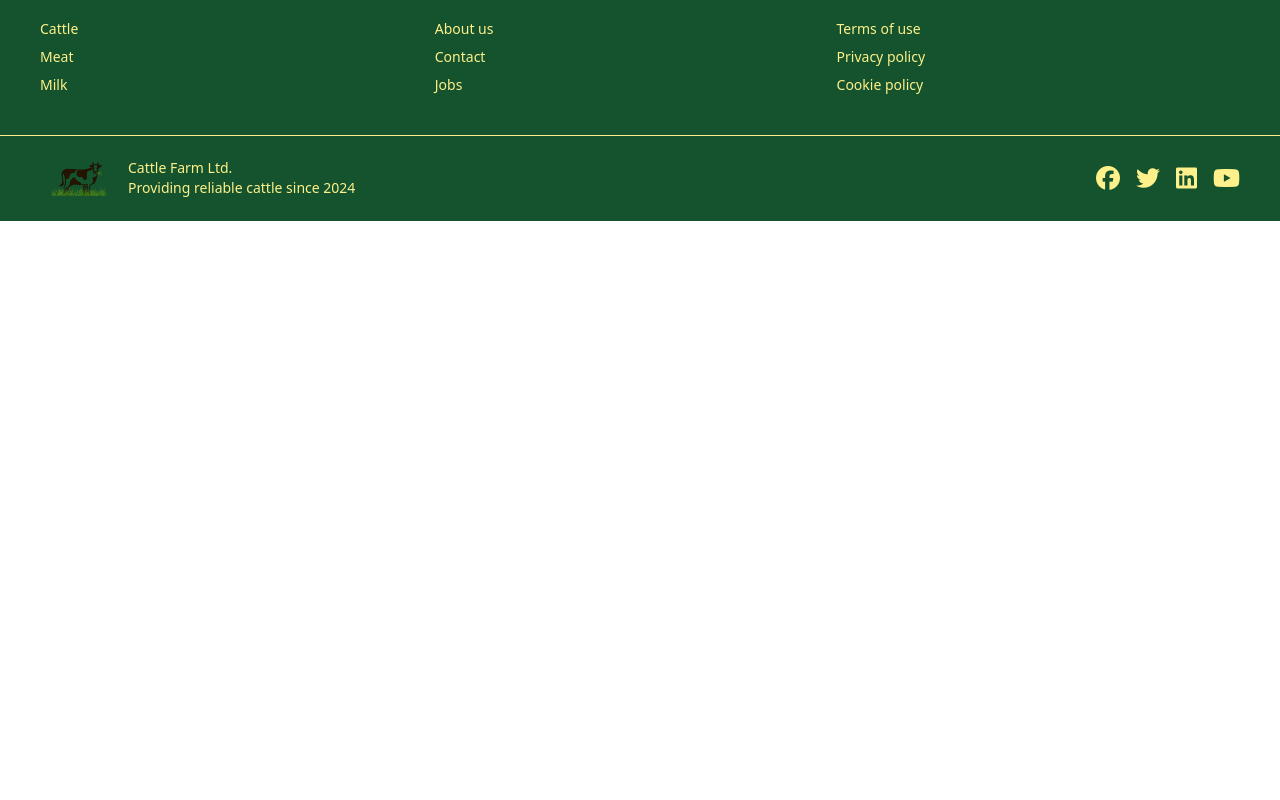
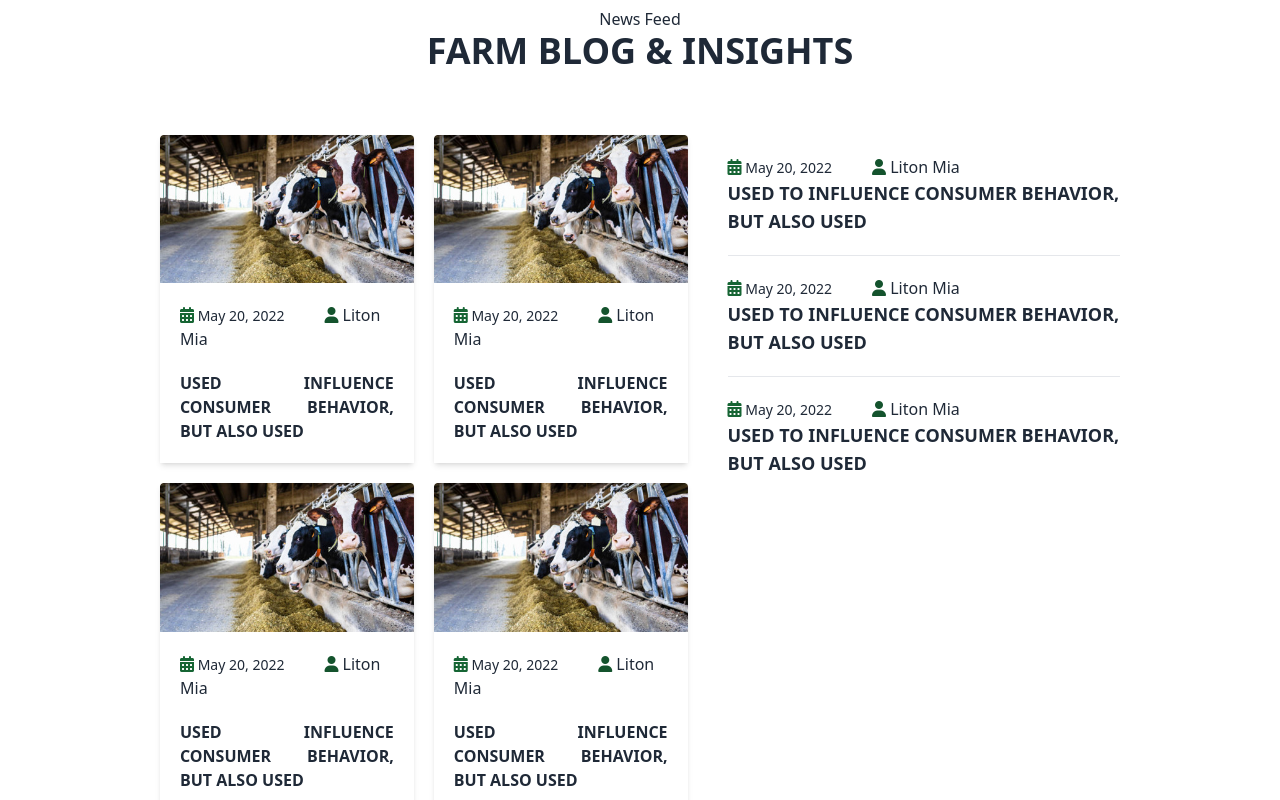
Before and after one commit to liton61/cattle-farm-client, a React (Vite) app: page / in a window 1280 px wide. Shown: the part 5480-6280 px from the top of the page. Before the commit the page ends 5701 px from the top, so only its background shows below. Built offline with nearby package versions, Linux system fonts and the light colour scheme; no server answers.

Commit message:
news feed section added

```diff
--- /dev/null
+++ b/src/components/NewsFeed/NewsFeed.jsx
@@ -0,0 +1,73 @@
+/* eslint-disable react/no-unescaped-entities */
+import news1 from '../../assets/news-01.jpg';
+
+const NewsFeed = () => {
+    return (
+        <div className="lg:w-3/4 mx-auto lg:px-0 px-5 py-16">
+            <h5 className='text-center font-medium'>News Feed</h5>
+            <h1 className='text-4xl font-bold text-center mb-16'>FARM BLOG & INSIGHTS</h1>
+            <div className="lg:flex">
+                <div className="lg:w-3/4 w-full grid grid-cols-1 md:grid-cols-2 lg:grid-cols-2 gap-5">
+                    <div className='shadow-md'>
+                        <img src={news1} alt="" />
+                        <div className='p-5'>
+                            <i className="fa-solid fa-calendar-days text-green-800"></i><span className='text-sm font-medium mr-10'> May 20, 2022</span>
+                            <i className="fa-solid fa-user text-green-900"></i>
+                            <span className='font-medium'> Liton Mia</span>
+                            <h1 className='text-md font-bold pt-5 text-justify'>USED INFLUENCE CONSUMER BEHAVIOR, BUT ALSO USED</h1>
+                        </div>
+                    </div>
+                    <div className='shadow-md'>
+                        <img src={news1} alt="" />
+                        <div className='p-5'>
+                            <i className="fa-solid fa-calendar-days text-green-800"></i><span className='text-sm font-medium mr-10'> May 20, 2022</span>
+                            <i className="fa-solid fa-user text-green-900"></i>
+                            <span className='font-medium'> Liton Mia</span>
+                            <h1 className='text-l font-bold pt-5 text-justify'>USED INFLUENCE CONSUMER BEHAVIOR, BUT ALSO USED</h1>
+                        </div>
+                    </div>
+                    <div className='shadow-md'>
+                        <img src={news1} alt="" />
+                        <div className='p-5'>
+                            <i className="fa-solid fa-calendar-days text-green-800"></i><span className='text-sm font-medium mr-10'> May 20, 2022</span>
+                            <i className="fa-solid fa-user text-green-900"></i>
+                            <span className='font-medium'> Liton Mia</span>
+                            <h1 className='text-l font-bold pt-5 text-justify'>USED INFLUENCE CONSUMER BEHAVIOR, BUT ALSO USED</h1>
+                        </div>
+                    </div>
+                    <div className='shadow-md'>
+                        <img src={news1} alt="" />
+                        <div className='p-5'>
+                            <i className="fa-solid fa-calendar-days text-green-800"></i><span className='text-sm font-medium mr-10'> May 20, 2022</span>
+                            <i className="fa-solid fa-user text-green-900"></i>
+                            <span className='font-medium'> Liton Mia</span>
+                            <h1 className='text-l font-bold pt-5 text-justify'>USED INFLUENCE CONSUMER BEHAVIOR, BUT ALSO USED</h1>
+                        </div>
+                    </div>
+                </div>
+                <div className='lg:ml-10 lg:mt-0 mt-10'>
+                    <div className='border-b py-5'>
+                        <i className="fa-solid fa-calendar-days text-green-800"></i><span className='text-sm font-medium mr-10'> May 20, 2022</span>
+                        <i className="fa-solid fa-user text-green-900"></i>
+                        <span className='font-medium'> Liton Mia</span>
+                        <h1 className='text-lg font-bold'>USED TO INFLUENCE CONSUMER BEHAVIOR, BUT ALSO USED</h1>
+                    </div>
+                    <div className='border-b py-5'>
+                        <i className="fa-solid fa-calendar-days text-green-800"></i><span className='text-sm font-medium mr-10'> May 20, 2022</span>
+                        <i className="fa-solid fa-user text-green-900"></i>
+                        <span className='font-medium'> Liton Mia</span>
+                        <h1 className='text-lg font-bold'>USED TO INFLUENCE CONSUMER BEHAVIOR, BUT ALSO USED</h1>
+                    </div>
+                    <div className='py-5'>
+                        <i className="fa-solid fa-calendar-days text-green-800"></i><span className='text-sm font-medium mr-10'> May 20, 2022</span>
+                        <i className="fa-solid fa-user text-green-900"></i>
+                        <span className='font-medium'> Liton Mia</span>
+                        <h1 className='text-lg font-bold'>USED TO INFLUENCE CONSUMER BEHAVIOR, BUT ALSO USED</h1>
+                    </div>
+                </div>
+            </div>
+        </div>
+    );
+};
+
+export default NewsFeed;
--- a/src/pages/Home/Home.jsx
+++ b/src/pages/Home/Home.jsx
@@ -5,6 +5,7 @@ import Brand from "../../components/Brand/Brand";
 import Farming from "../../components/Farming/Farming";
 // import Cattle from "../../components/Cattle/Cattle";
 import Gallery from "../../components/Gallery/Gallery";
+import NewsFeed from "../../components/NewsFeed/NewsFeed";
 import Product from "../../components/Product/Product";
 import Quote from "../../components/Quote/Quote";
 // import Search from "../../components/Search/Search";
@@ -34,6 +35,7 @@ const Home = () => {
             <Brand></Brand>
             <Team></Team>
             <Booking></Booking>
+            <NewsFeed></NewsFeed>
         </div>
     );
 };
```
Also changed, not shown: src/assets/postbox-thumb-05.jpg (added).
